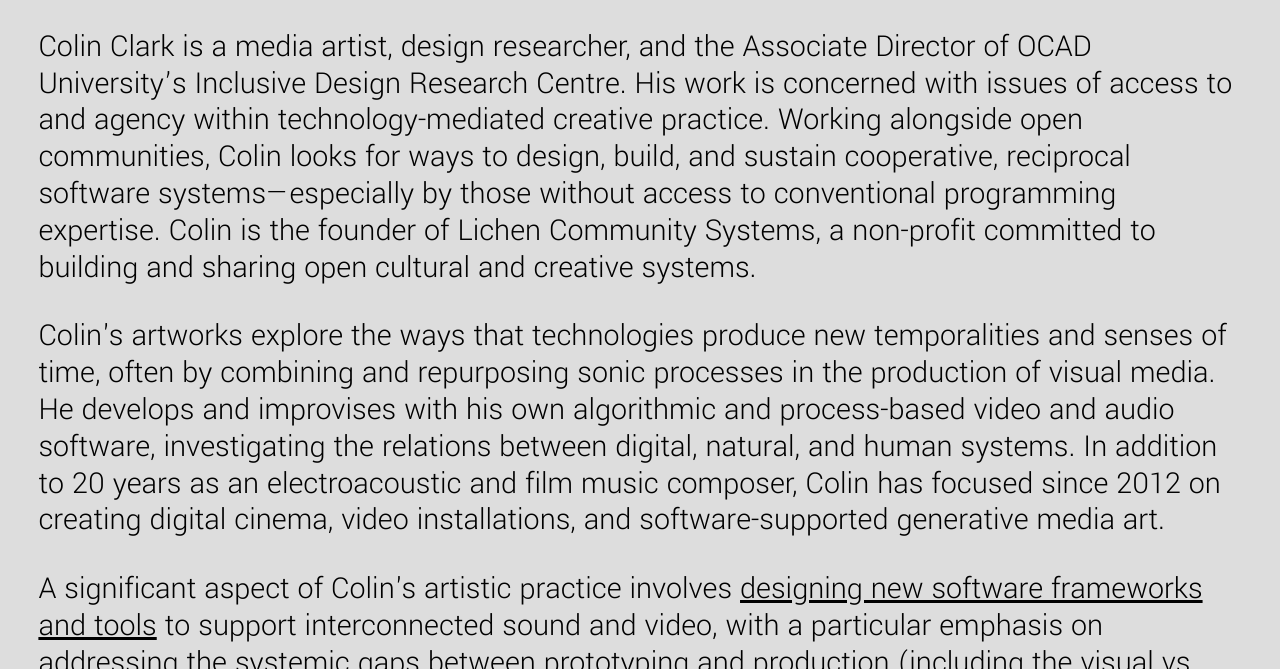
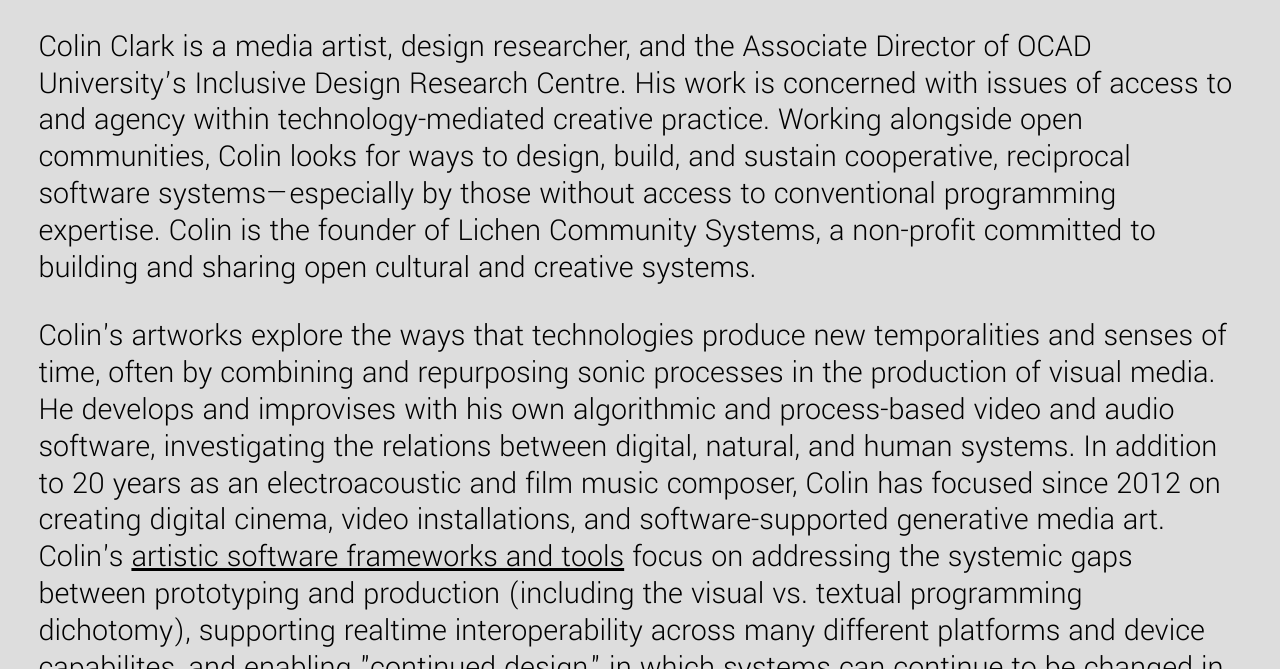
Before and after one commit to colinbdclark/colinclark-org-website, a plain HTML site: page index.html in a window 1280 px wide. Shown: the part 283-952 px from the top of the page. Drawn offline with Linux system fonts and the light colour scheme.

Commit message:
Bio tweaks.

```diff
--- a/index.html
+++ b/index.html
@@ -26,9 +26,7 @@
             <p class="bio-long">
                 <p>Colin Clark is a media artist, design researcher, and the Associate Director of OCAD University’s Inclusive Design Research Centre. His work is concerned with issues of access to and agency within technology-mediated creative practice. Working alongside open communities, Colin looks for ways to design, build, and sustain cooperative, reciprocal software systems&mdash;especially by those without access to conventional programming expertise. Colin is the founder of Lichen Community Systems, a non-profit committed to building and sharing open cultural and creative systems.</p>
 
-                <p>Colin's artworks explore the ways that technologies produce new temporalities and senses of time, often by combining and repurposing sonic processes in the production of visual media. He develops and improvises with his own algorithmic and process-based video and audio software, investigating the relations between digital, natural, and human systems. In addition to 20 years as an electroacoustic and film music composer, Colin has focused since 2012 on creating digital cinema, video installations, and software-supported generative media art.</p>
-
-                <p>A significant aspect of Colin's artistic practice involves  <a href="software">designing new software frameworks and tools</a> to support interconnected sound and video, with a particular emphasis on addressing the systemic gaps between prototyping and production (including the visual vs. textual programming dichotomy), supporting realtime interoperability across many different platforms and device capabilites, and enabling "continued design," in which systems can continue to be changed in unanticipated ways by their users, throughout lasting lifetimes. His currently focus is <a href="https://github.com/lichen-community-systems/signaletic">Signaletic</a>, a data flow programming environment for creating high-performance audio on embedded devices (e.g. Eurorack modules) and the Web.</p>
+                <p>Colin's artworks explore the ways that technologies produce new temporalities and senses of time, often by combining and repurposing sonic processes in the production of visual media. He develops and improvises with his own algorithmic and process-based video and audio software, investigating the relations between digital, natural, and human systems. In addition to 20 years as an electroacoustic and film music composer, Colin has focused since 2012 on creating digital cinema, video installations, and software-supported generative media art. Colin's <a href="software">artistic software frameworks and tools</a> focus on addressing the systemic gaps between prototyping and production (including the visual vs. textual programming dichotomy), supporting realtime interoperability across many different platforms and device capabilites, and enabling "continued design," in which systems can continue to be changed in unanticipated ways by their users, throughout lasting lifetimes. His current focus is <a href="https://github.com/lichen-community-systems/signaletic">Signaletic</a>, a data flow programming environment for creating high-performance audio on embedded devices (e.g. Eurorack modules) and the Web.</p>
 
                 <p>Colin's music has been performed by Arraymusic, the neither/nor collective, the Draperies, and his own ensembles, Lions and Fleischmop. He has composed soundtracks for films by Izabella Pruska-Oldenhof and R. Bruce Elder that have been shown at film festivals internationally. Colin holds an MFA from OCAD University in Interdisciplinary Art, Media, and Design. He has been a member of Toronto's Loop Collective since 2001.</p>
 
```
